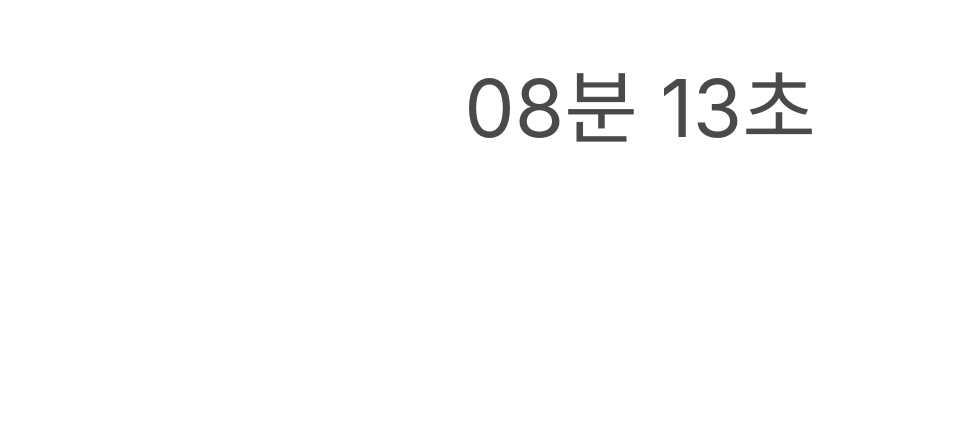
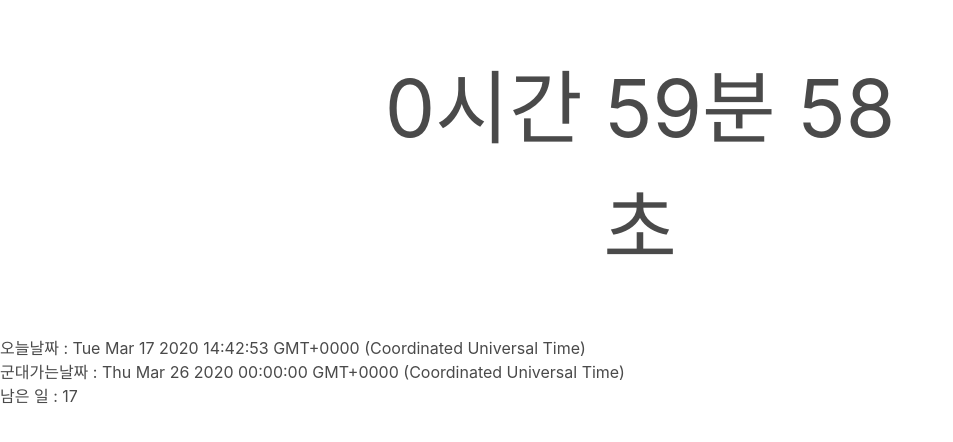
Before and after one commit to kys6879/hello-nonsan, an Angular app: page / in a window 1280 px wide. Shown: the top 442 px of the page, without its empty margins (0-953 px from the left). Built offline with nearby package versions, Linux system fonts and the light colour scheme.

Commit message:
get time

```diff
--- a/src/app/app.component.html
+++ b/src/app/app.component.html
@@ -1 +1,11 @@
 <app-counter #counter></app-counter>
+
+<div>
+  오늘날짜 : {{today}}
+</div>
+<div>
+  군대가는날짜 : {{lastDay}}
+</div>
+<div>
+  남은 일 : {{leftDay}}
+</div>
--- a/src/app/app.component.ts
+++ b/src/app/app.component.ts
@@ -10,6 +10,10 @@ export class AppComponent implements OnInit {
 
   title = 'hello-nonsan';
 
+  today: Date;
+  lastDay: Date;
+
+  leftDay;
   @ViewChild('counter', {
     read: CounterComponent,
     static: true
@@ -24,6 +28,11 @@ export class AppComponent implements OnInit {
         this.counter.stop();
       }
     });
+
+    this.today = new Date();
+    this.lastDay = new Date('2020-03-26');
+
+    this.leftDay = this.today.getDate();
   }
 
 
--- a/src/app/counter/counter.component.ts
+++ b/src/app/counter/counter.component.ts
@@ -11,7 +11,7 @@ import 'rxjs/add/operator/map';
 })
 export class CounterComponent implements OnInit {
 
-  startAt = 500;
+  startAt = 3603;
 
   @Output()
   counterState = new EventEmitter<string>();
@@ -51,6 +51,9 @@ export class CounterComponent implements OnInit {
   }
 
   private formatValue(v) {
+
+    const hours = Math.floor(v / 3600);
+
     const minutes = Math.floor(v / 60);
 
     const formattedMinutes = (minutes > 9 ? minutes : '0' + minutes);
@@ -59,7 +62,7 @@ export class CounterComponent implements OnInit {
 
     const formattedSeconds = (seconds > 9 ? seconds : '0' + seconds);
 
-    return `${formattedMinutes}분 ${formattedSeconds}초`;
+    return `${hours}시간 ${formattedMinutes}분 ${formattedSeconds}초`;
 
 
   }
```
